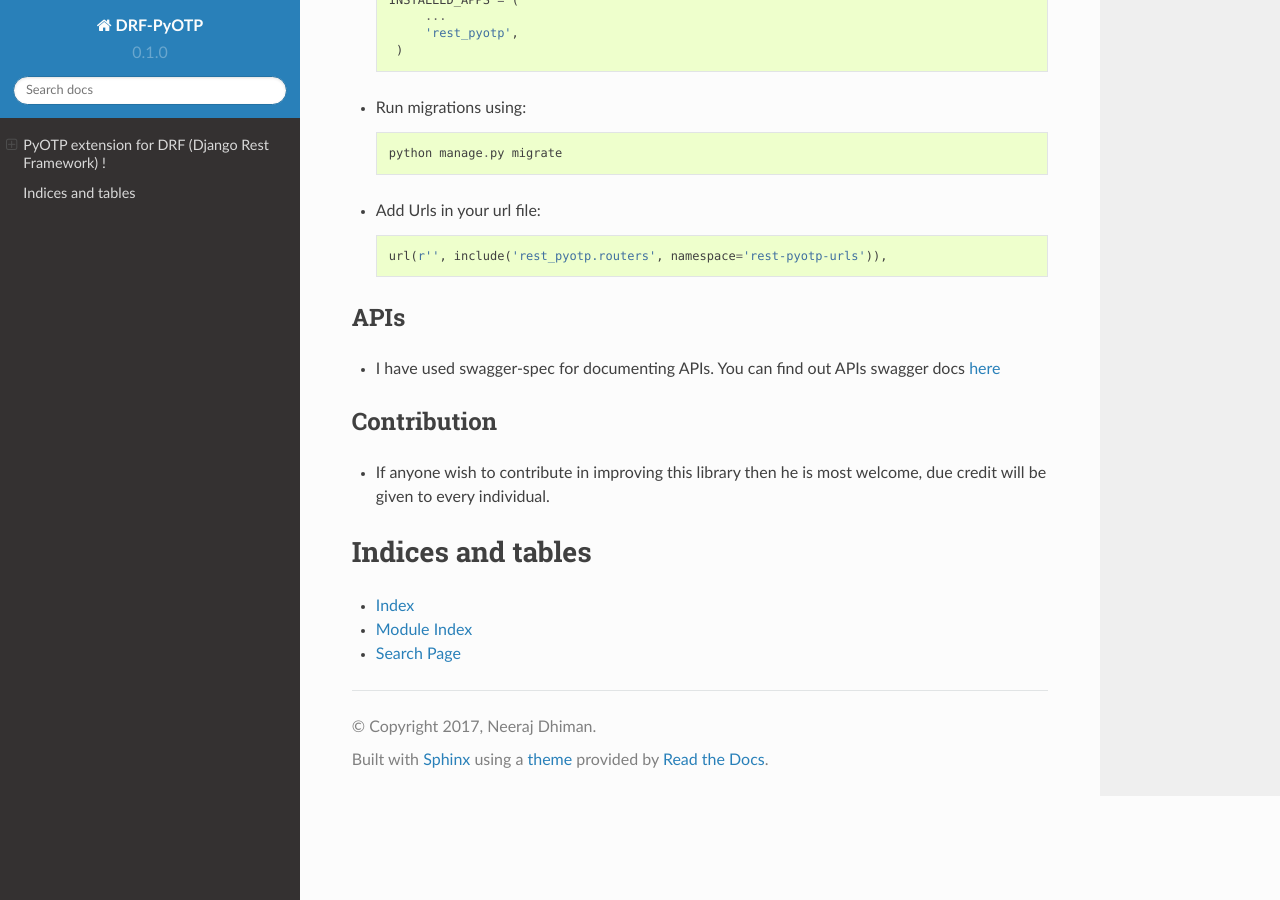
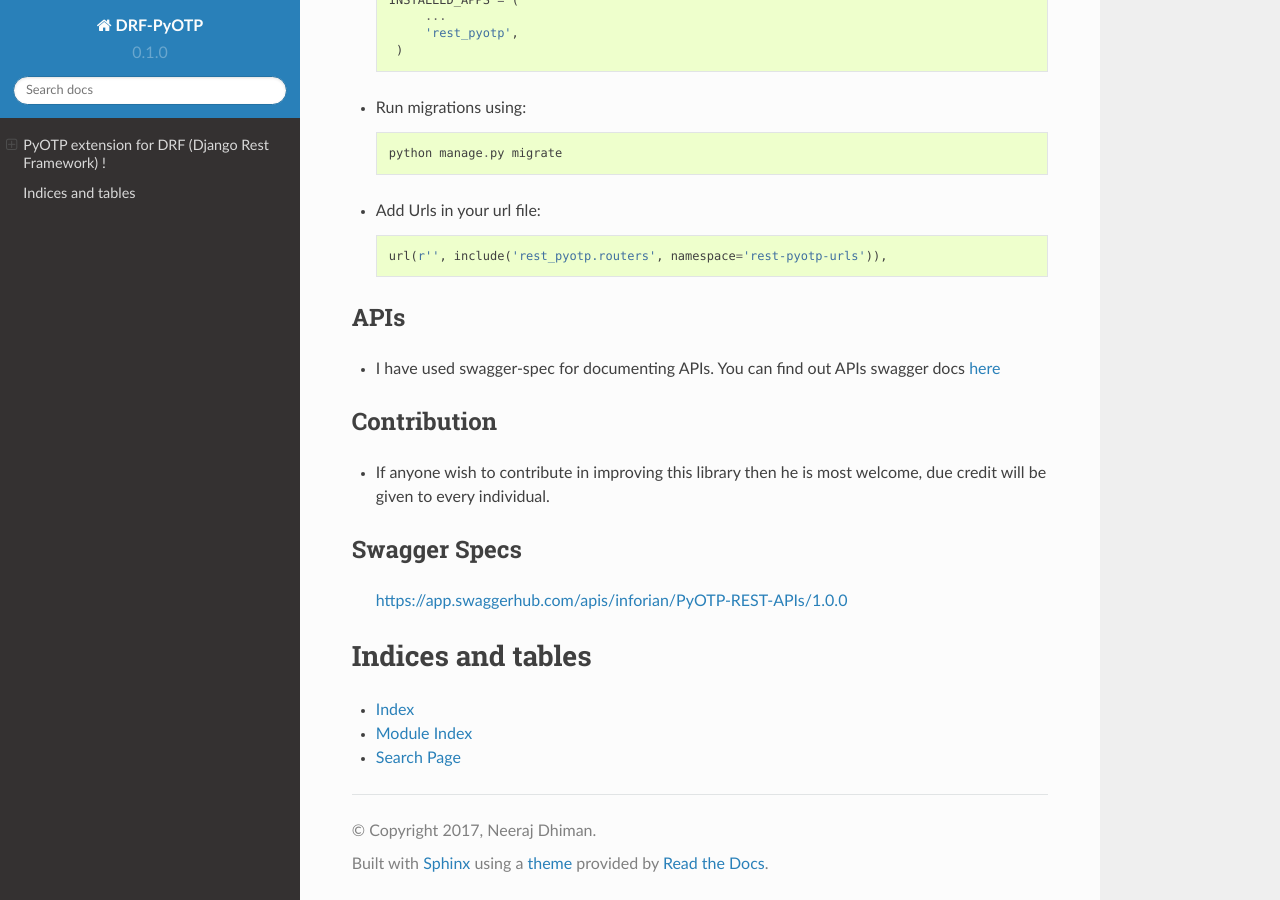
Before and after one commit to inforian/drf-pyotp, a Sphinx documentation site: the page built from docs/source/index.rst, in a window 1280 px wide and 900 px high, scrolled down 529 px. Built offline with Sphinx 7.4.7 and the Read the Docs theme 2.0.0, drawn with Linux system fonts in a browser that asks for light colours.

Commit message:
Update : Swagger spec link added :hammer:

```diff
--- a/README.rst
+++ b/README.rst
@@ -53,8 +53,9 @@ APIs
 
 Documentation
 -------------
-http://drf-pyotp.readthedocs.io/en/latest/
-https://app.swaggerhub.com/apis/inforian/PyOTP-REST-APIs/1.0.0
+- Docs : http://drf-pyotp.readthedocs.io/en/latest/
+
+- swagger specs : https://app.swaggerhub.com/apis/inforian/PyOTP-REST-APIs/1.0.0
 
 Contribution
 ------------
--- a/docs/source/index.rst
+++ b/docs/source/index.rst
@@ -38,6 +38,9 @@ Contribution
 ------------
 - If anyone wish to contribute in improving this library then he is most welcome, due credit will be given to every individual.
 
+Swagger Specs
+-------------
+ https://app.swaggerhub.com/apis/inforian/PyOTP-REST-APIs/1.0.0
 
 Indices and tables
 ==================
```
